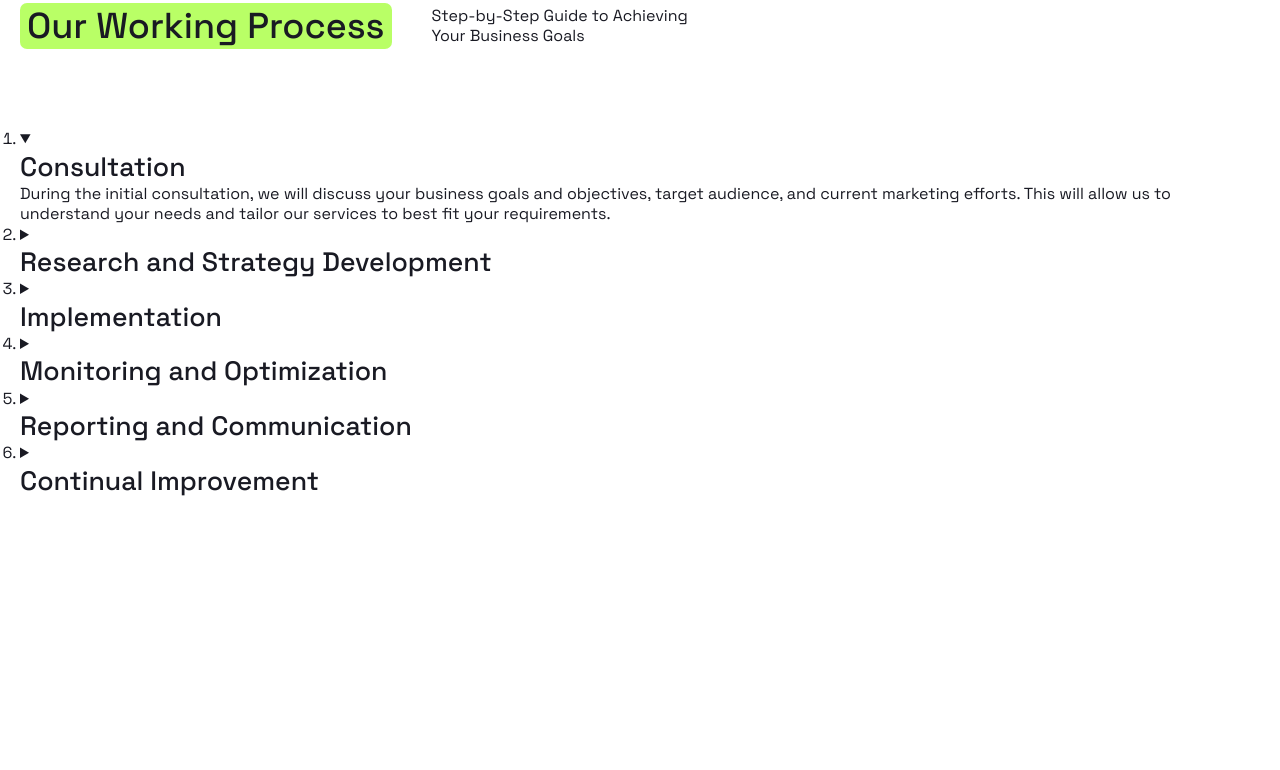
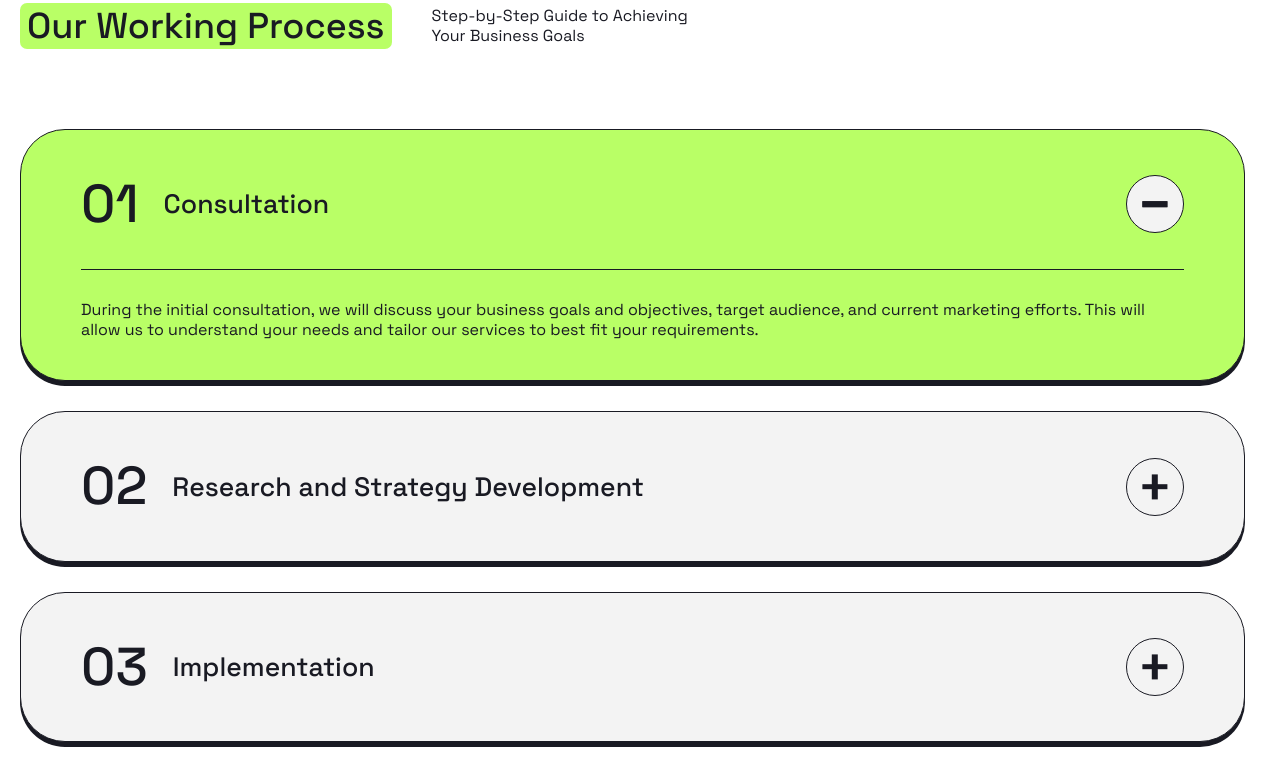
Before and after one commit to Camarederic/Positivus-Landing, a plain HTML site: page index.html in a window 1280 px wide. Shown: the part 3016-3786 px from the top of the page. Before the commit the page ends 3564 px from the top, so only its background shows below. Drawn offline with Linux system fonts and the light colour scheme.

Commit message:
added styles for the process section SCSS

```diff
--- /dev/null
+++ b/styles/blocks/_process.scss
@@ -0,0 +1,85 @@
+.process {
+  &__list {
+    display: flex;
+    flex-direction: column;
+    row-gap: 30px;
+    counter-reset: custom-counter;
+    list-style: none;
+  }
+
+  &__item {
+    counter-increment: custom-counter;
+  }
+
+  &__accordion {
+    --indicatorVerticalRotate: 90deg;
+
+    padding: 40px 60px;
+    background-color: var(--color-gray);
+    border: var(--border);
+    border-radius: var(--border-radius-large);
+    box-shadow: var(--shadow);
+    transition-duration: var(--transition-duration);
+
+    @include hover {
+      background-color: var(--color-accent);
+    }
+
+    &[open] {
+      --indicatorVerticalRotate: 0deg;
+
+      background-color: var(--color-accent);
+    }
+  }
+
+  &__accordion-header {
+    display: flex;
+    justify-content: space-between;
+    align-items: center;
+    column-gap: 50px;
+    cursor: pointer;
+    user-select: none;
+  }
+
+  &__accordion-title {
+    display: flex;
+    align-items: center;
+    column-gap: 25px;
+
+    &::before {
+      content: "0" counter(custom-counter);
+      font-size: 2em;
+    }
+  }
+
+  &__accordion-indicator {
+    @include flex-center;
+    @include square(58px);
+
+    background-color: var(--color-gray);
+    border: var(--border);
+    border-radius: 50%;
+    position: relative;
+
+    &::before,
+    &::after {
+      @include abs-center;
+
+      content: "";
+      width: 45%;
+      height: 10%;
+      background-color: var(--color-dark);
+    }
+
+    &::after {
+      rotate: var(--indicatorVerticalRotate);
+      transition-duration: var(--transition-duration);
+    }
+  }
+
+  &__accordion-body {
+    margin-top: 30px;
+    padding-top: 30px;
+    border-top: var(--border);
+  }
+}
--- a/styles/styles.scss
+++ b/styles/styles.scss
@@ -13,3 +13,4 @@
 @import "blocks/service-card";
 @import "blocks/banner";
 @import "blocks/studies";
+@import "blocks/process";
```
Also changed, not shown: styles/styles.css, 1 other file.
